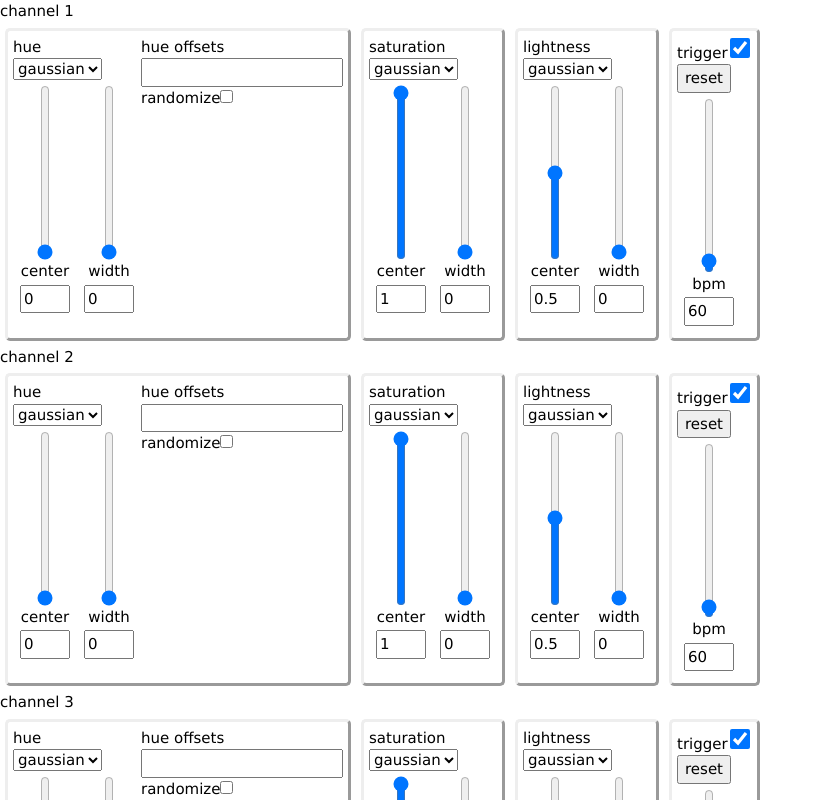
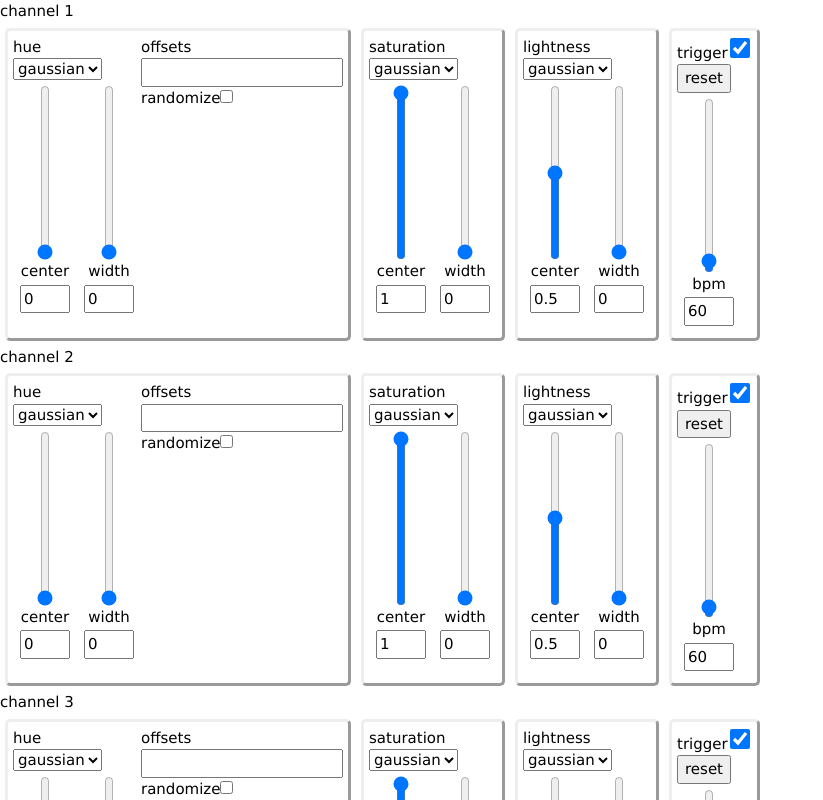
Before and after one commit to generalelectrix/color_hustler, a React (Create React App) app in the folder color-hustler/: page / in a window 1280 px wide. Shown: the top 800 px of the page, without its empty margins (0-823 px from the left). Built offline with nearby package versions, Linux system fonts and the light colour scheme; no server answers.

Commit message:
Simplify hue offset display name.

```diff
--- a/color-hustler/src/Chain.js
+++ b/color-hustler/src/Chain.js
@@ -16,7 +16,7 @@ const Chain = ({index, dispatch}) => {
             dispatch={dispatch} />
           <ConstantList
             name={"hue_offsets" + index}
-            displayName="hue offsets"
+            displayName="offsets"
             dispatch={dispatch} />
         </div>
         <div className="panel">
```
